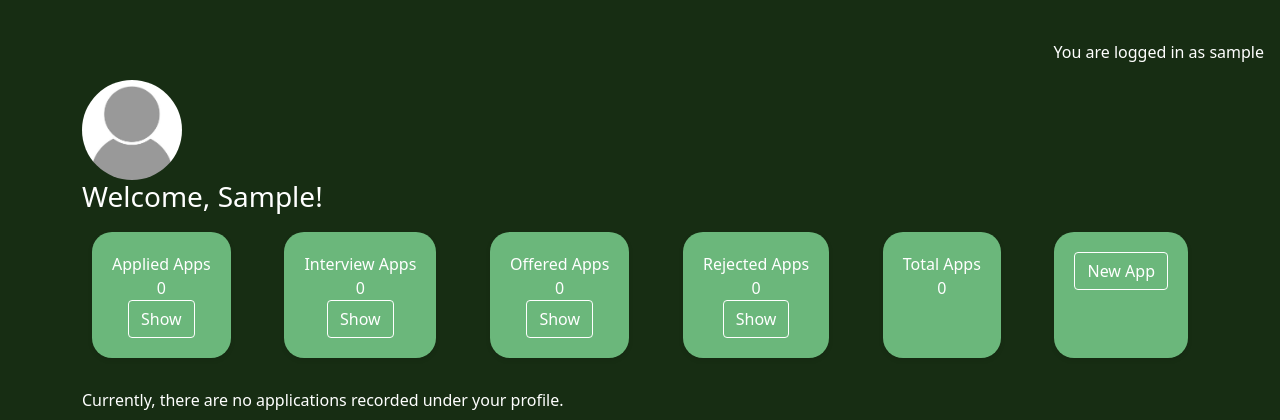
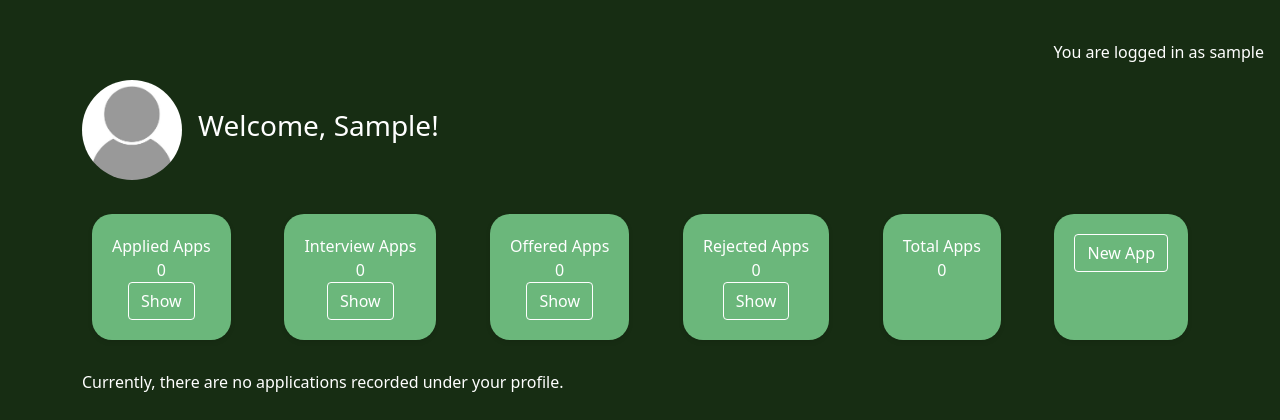
Before and after one commit to ci-mustafa/applywise, a Django app: page / in a window 1280 px wide. Shown: the part 56-476 px from the top of the page. Run offline with Django 5.2, Linux system fonts and the light colour scheme; the visitor is signed in with stand-in values (Sample User, id 1); data that the repository does not hold is empty.

Commit message:
feat: move username next to profile picture

```diff
--- a/applyhub/templates/index.html
+++ b/applyhub/templates/index.html
@@ -5,8 +5,8 @@
 <div class="container">
     {% if user.is_authenticated %}
     <!-- Profile Picture Section -->
-    <div class="profile-info">
-        <div class="profile-picture">
+    <div class="profile-info d-flex align-items-center">
+        <div class="profile-picture me-3"> <!-- Added margin-end class -->
             {% with user.image.first as profile_image %}
             {% if profile_image %}
             <img src="{{ profile_image.image.url }}" alt="{{ user.username }}'s Profile Picture" class="rounded-circle"
@@ -20,6 +20,7 @@
         <h3>Welcome, {{ user.username|title }}!</h3>
     </div>
     {% endif %}
+    <br>
     {% if user.is_authenticated %}
     <div class="applied_analyze">
         <div class="applied">Applied Apps <span class="apps-count">{{ applied_apps_count }}</span>
```
